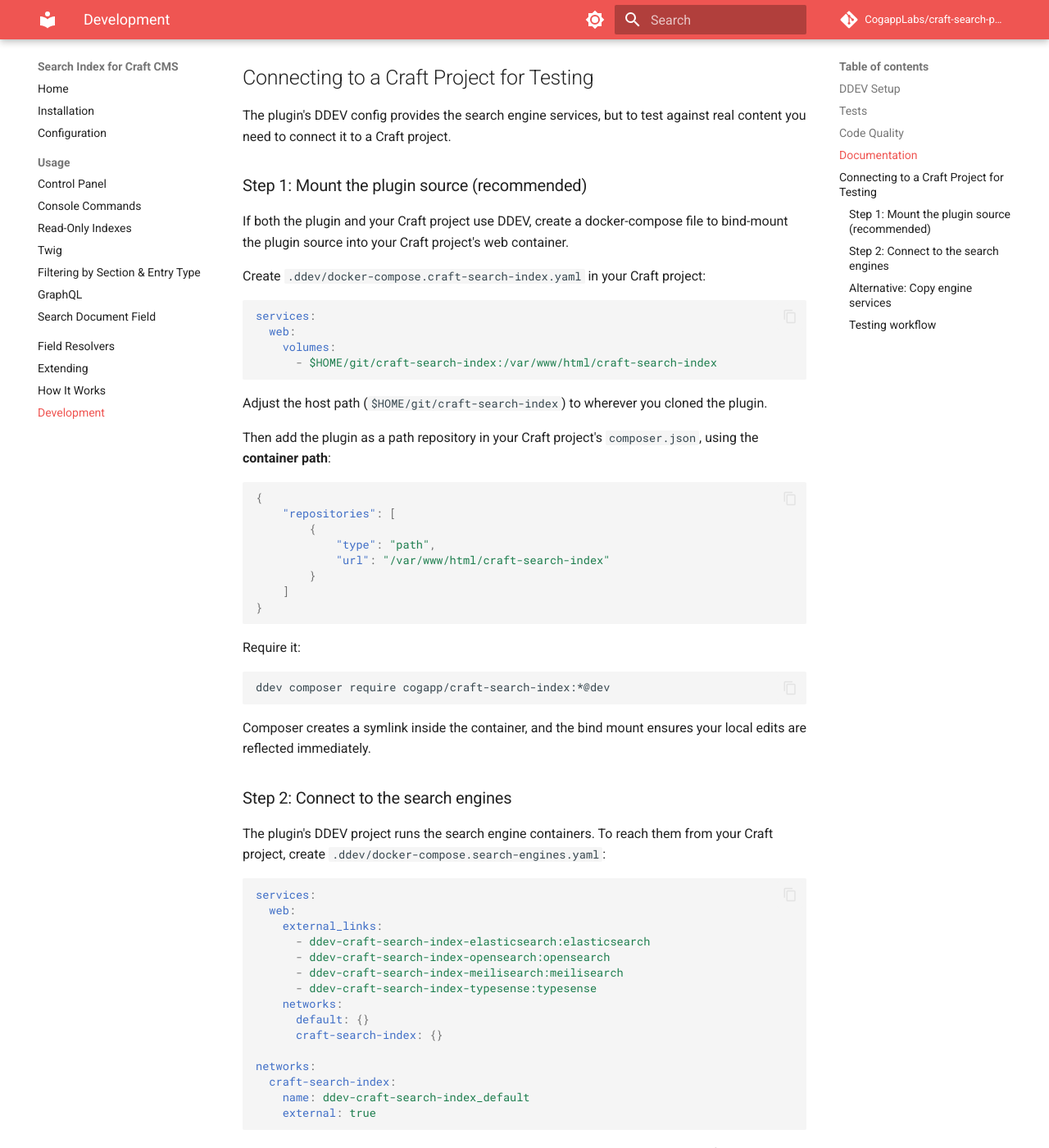
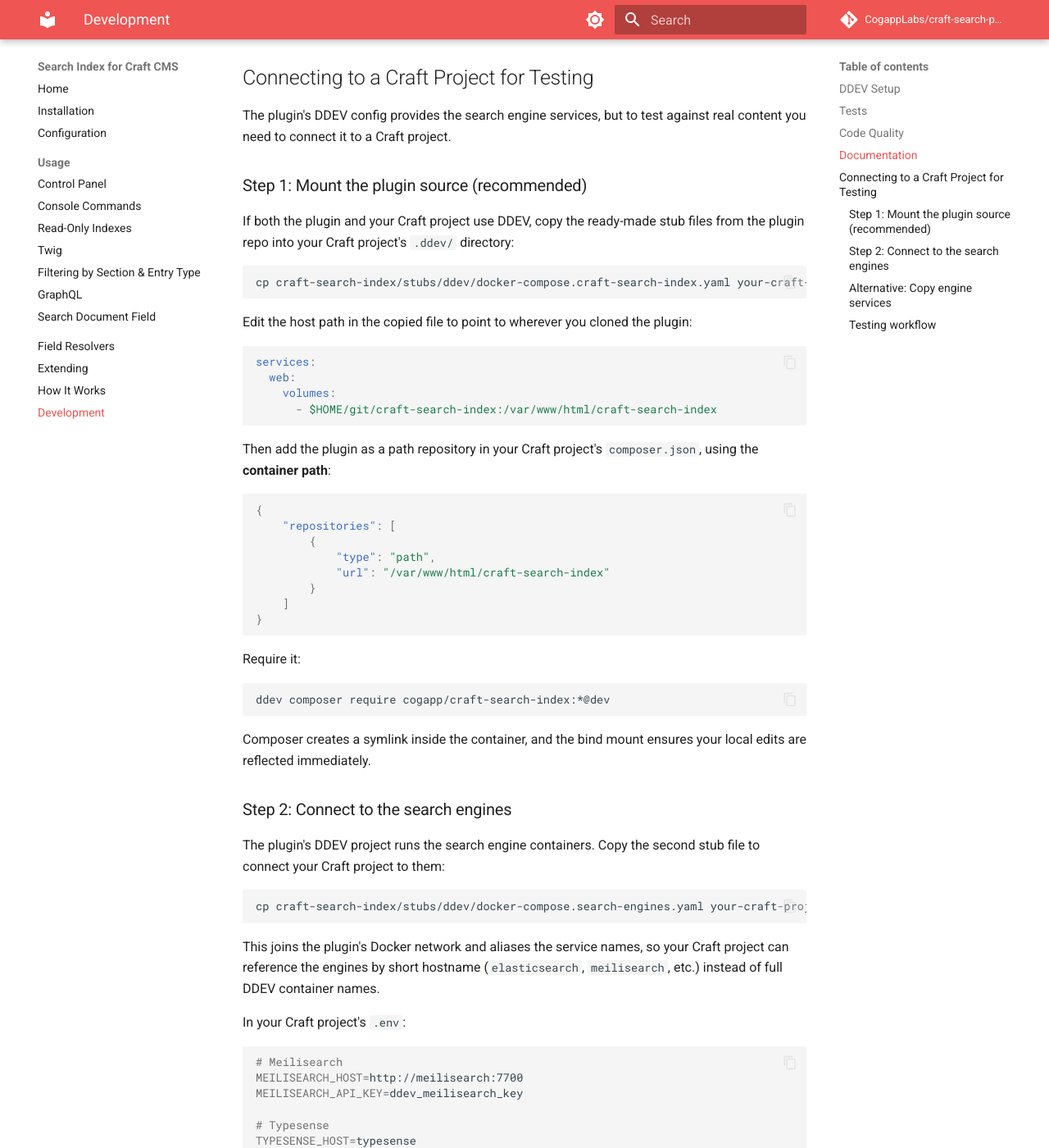
Before and after one commit to CogappLabs/craft-search-plugin, an MkDocs documentation site: the page built from docs/development.md, in a window 1280 px wide and 1400 px high, scrolled down 1755 px. Shown: the whole window at 82% size. Built offline with MkDocs 1.6.1 and Material for MkDocs 9.7.7, drawn with Linux system fonts in a browser that asks for light colours; comment, search, counter and statistics services are not loaded; some of the changed text lies outside the part shown.

Commit message:
Add DDEV stub files for connecting a Craft project to the plugin
Ship ready-to-copy docker-compose files in stubs/ddev/ so developers
can quickly mount the plugin source and connect to its search engine
containers. Update development docs to reference the stubs.

Co-Authored-By: Claude Opus 4.6 <noreply@anthropic.com>

````diff
--- a/docs/development.md
+++ b/docs/development.md
@@ -77,9 +77,13 @@ The plugin's DDEV config provides the search engine services, but to test agains
 
 ### Step 1: Mount the plugin source (recommended)
 
-If both the plugin and your Craft project use DDEV, create a docker-compose file to bind-mount the plugin source into your Craft project's web container.
+If both the plugin and your Craft project use DDEV, copy the ready-made stub files from the plugin repo into your Craft project's `.ddev/` directory:
 
-Create `.ddev/docker-compose.craft-search-index.yaml` in your Craft project:
+```bash
+cp craft-search-index/stubs/ddev/docker-compose.craft-search-index.yaml your-craft-project/.ddev/
+```
+
+Edit the host path in the copied file to point to wherever you cloned the plugin:
 
 ```yaml
 services:
@@ -87,8 +91,6 @@ services:
     volumes:
       - $HOME/git/craft-search-index:/var/www/html/craft-search-index
 ```
-
-Adjust the host path (`$HOME/git/craft-search-index`) to wherever you cloned the plugin.
 
 Then add the plugin as a path repository in your Craft project's `composer.json`, using the **container path**:
 
@@ -113,27 +115,13 @@ Composer creates a symlink inside the container, and the bind mount ensures your
 
 ### Step 2: Connect to the search engines
 
-The plugin's DDEV project runs the search engine containers. To reach them from your Craft project, create `.ddev/docker-compose.search-engines.yaml`:
+The plugin's DDEV project runs the search engine containers. Copy the second stub file to connect your Craft project to them:
 
-```yaml
-services:
-  web:
-    external_links:
-      - ddev-craft-search-index-elasticsearch:elasticsearch
-      - ddev-craft-search-index-opensearch:opensearch
-      - ddev-craft-search-index-meilisearch:meilisearch
-      - ddev-craft-search-index-typesense:typesense
-    networks:
-      default: {}
-      craft-search-index: {}
-
-networks:
-  craft-search-index:
-    name: ddev-craft-search-index_default
-    external: true
+```bash
+cp craft-search-index/stubs/ddev/docker-compose.search-engines.yaml your-craft-project/.ddev/
 ```
 
-This joins the plugin's Docker network and aliases the service names, so your Craft project can reference the engines by short hostname (`elasticsearch`, `meilisearch`, etc.) instead of the full DDEV container names.
+This joins the plugin's Docker network and aliases the service names, so your Craft project can reference the engines by short hostname (`elasticsearch`, `meilisearch`, etc.) instead of full DDEV container names.
 
 In your Craft project's `.env`:
 
@@ -159,6 +147,9 @@ Then in the plugin settings, use `$MEILISEARCH_HOST`, `$MEILISEARCH_API_KEY`, et
 
 Restart both DDEV projects after adding these files (`ddev restart`).
 
+!!! tip "Stub files"
+    Both files are in [`stubs/ddev/`](https://github.com/CogappLabs/craft-search-plugin/tree/main/stubs/ddev) with inline comments explaining each option.
+
 ### Alternative: Copy engine services
 
 If you'd rather not depend on the plugin's DDEV project for search engines, copy the relevant service definitions from the plugin's `.ddev/docker-compose.*.yaml` files into your Craft project's `.ddev/` directory. This runs the engines directly in your Craft project.
````
Also changed, not shown: 2 other files.
